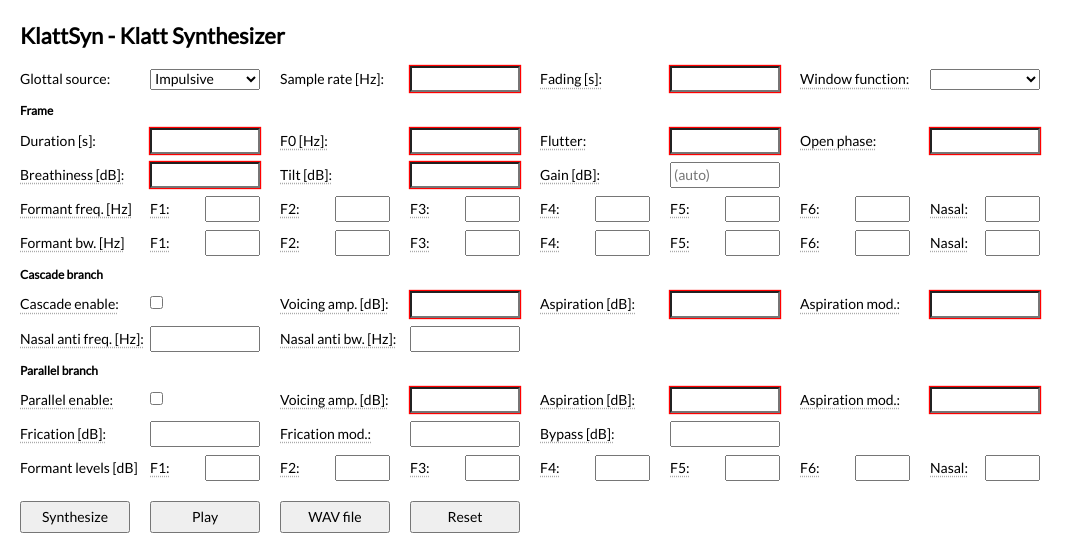
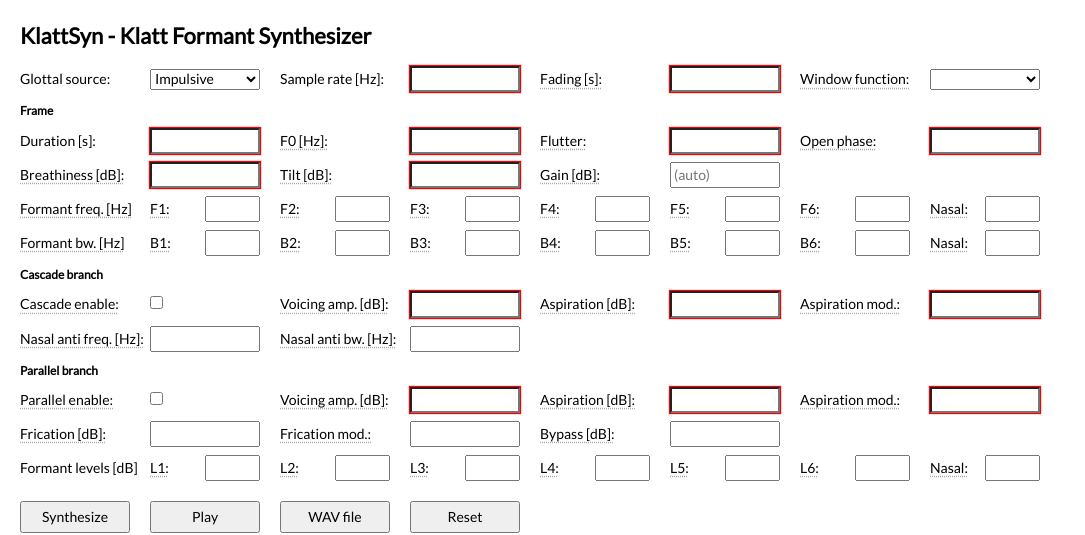
Before and after one commit to chdh/klatt-syn-app, a website with bundled scripts: page index.html in a window 1280 px wide. Shown: the top 535 px of the page, without its empty margins (0-1085 px from the left). Built offline with nearby package versions, Linux system fonts and the light colour scheme; what klatt-syn would draw is missing.

Commit message:
text updated

```diff
--- a/index.html
+++ b/index.html
@@ -8,7 +8,7 @@
 </head>
 <body>
 
-<h1>KlattSyn - Klatt Synthesizer</h1>
+<h1>KlattSyn - Klatt Formant Synthesizer</h1>
 
 <div class="parmBlock" id="inputParms">
  <div class="parmLine">
@@ -64,17 +64,17 @@
  </div>
  <div class="parmLine">
   <label class="width1g" title="Formant bandwidths">Formant bw. [Hz]</label>
-  <label class="widthF" for="f1Bw" title="Oral formant 1 bandwidth in Hz.">F1:</label>
+  <label class="widthF" for="f1Bw" title="Oral formant 1 bandwidth in Hz.">B1:</label>
   <input class="widthF" id="f1Bw" type="number" step="any" min="0">
-  <label class="widthF gap1" for="f2Bw" title="Oral formant 2 bandwidth in Hz.">F2:</label>
+  <label class="widthF gap1" for="f2Bw" title="Oral formant 2 bandwidth in Hz.">B2:</label>
   <input class="widthF" id="f2Bw" type="number" step="any" min="0">
-  <label class="widthF gap1" for="f3Bw" title="Oral formant 3 bandwidth in Hz.">F3:</label>
+  <label class="widthF gap1" for="f3Bw" title="Oral formant 3 bandwidth in Hz.">B3:</label>
   <input class="widthF" id="f3Bw" type="number" step="any" min="0">
-  <label class="widthF gap1" for="f4Bw" title="Oral formant 4 bandwidth in Hz.">F4:</label>
+  <label class="widthF gap1" for="f4Bw" title="Oral formant 4 bandwidth in Hz.">B4:</label>
   <input class="widthF" id="f4Bw" type="number" step="any" min="0">
-  <label class="widthF gap1" for="f5Bw" title="Oral formant 5 bandwidth in Hz.">F5:</label>
+  <label class="widthF gap1" for="f5Bw" title="Oral formant 5 bandwidth in Hz.">B5:</label>
   <input class="widthF" id="f5Bw" type="number" step="any" min="0">
-  <label class="widthF gap1" for="f6Bw" title="Oral formant 6 bandwidth in Hz.">F6:</label>
+  <label class="widthF gap1" for="f6Bw" title="Oral formant 6 bandwidth in Hz.">B6:</label>
   <input class="widthF" id="f6Bw" type="number" step="any" min="0">
   <label class="widthF gap1" for="nasalFormantBw" title="Nasal formant bandwidth in Hz.">Nasal:</label>
   <input class="widthF" id="nasalFormantBw" type="number" step="any" min="0">
@@ -119,17 +119,17 @@
  </div>
  <div class="parmLine">
   <label class="width1g">Formant levels [dB]</label>
-  <label class="widthF" for="f1Db" title="Oral formant 1 level in DB.">F1:</label>
+  <label class="widthF" for="f1Db" title="Oral formant 1 level in DB.">L1:</label>
   <input class="widthF" id="f1Db" type="number" step="any">
-  <label class="widthF gap1" for="f2Db" title="Oral formant 2 level in DB.">F2:</label>
+  <label class="widthF gap1" for="f2Db" title="Oral formant 2 level in DB.">L2:</label>
   <input class="widthF" id="f2Db" type="number" step="any">
-  <label class="widthF gap1" for="f3Db" title="Oral formant 3 level in DB.">F3:</label>
+  <label class="widthF gap1" for="f3Db" title="Oral formant 3 level in DB.">L3:</label>
   <input class="widthF" id="f3Db" type="number" step="any">
-  <label class="widthF gap1" for="f4Db" title="Oral formant 4 level in DB.">F4:</label>
+  <label class="widthF gap1" for="f4Db" title="Oral formant 4 level in DB.">L4:</label>
   <input class="widthF" id="f4Db" type="number" step="any">
-  <label class="widthF gap1" for="f5Db" title="Oral formant 5 level in DB.">F5:</label>
+  <label class="widthF gap1" for="f5Db" title="Oral formant 5 level in DB.">L5:</label>
   <input class="widthF" id="f5Db" type="number" step="any">
-  <label class="widthF gap1" for="f6Db" title="Oral formant 6 level in DB.">F6:</label>
+  <label class="widthF gap1" for="f6Db" title="Oral formant 6 level in DB.">L6:</label>
   <input class="widthF" id="f6Db" type="number" step="any">
   <label class="widthF gap1" for="nasalFormantDb" title="Nasal formant level in DB.">Nasal:</label>
   <input class="widthF" id="nasalFormantDb" type="number" step="any">
--- a/package.json
+++ b/package.json
@@ -1,7 +1,7 @@
 {
    "private": true,
    "dependencies": {
-      "dsp-collection": "^0.2.3",
+      "dsp-collection": "^0.2.4",
       "function-curve-viewer": "^1.0.19",
       "klatt-syn": "^1.0.3",
       "wav-file-encoder": "^1.0.0"
```
